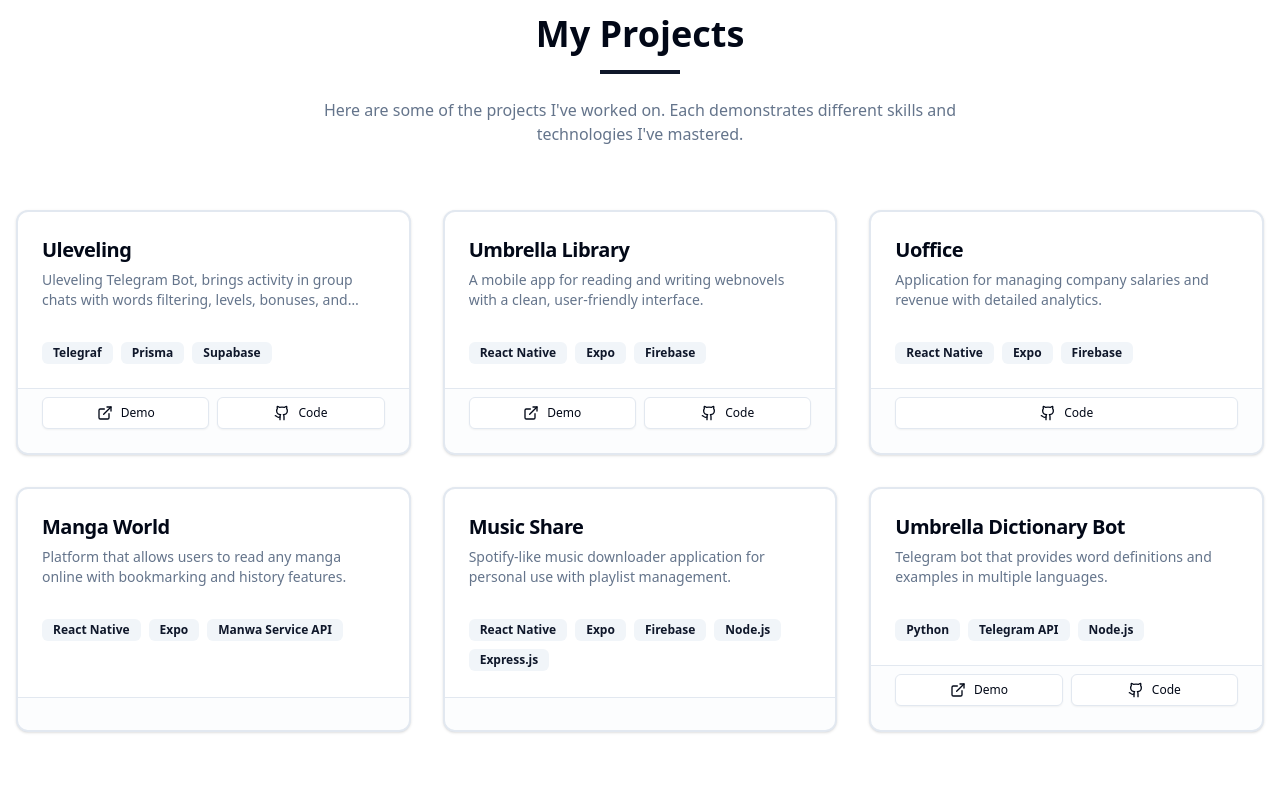
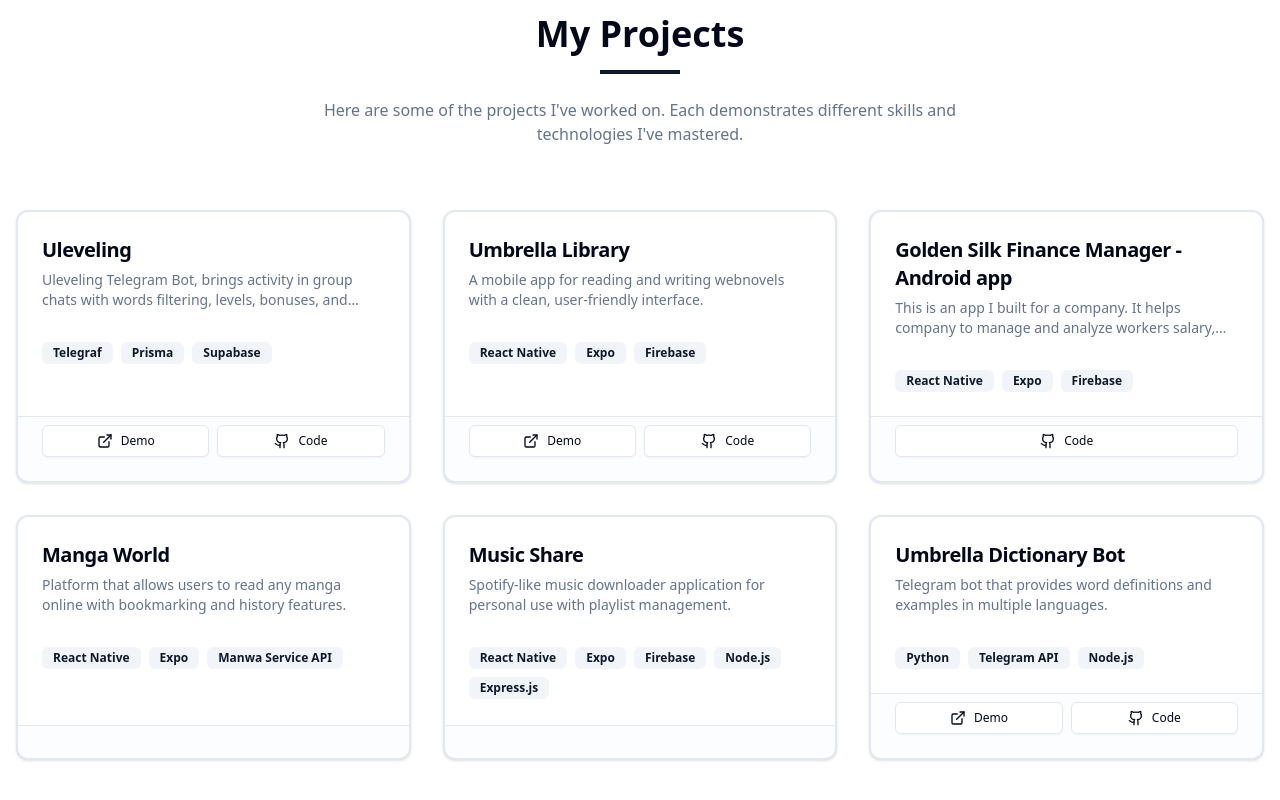
Before and after one commit to IBO-Umbrel/ibo-umbrels-portfolio, a React (Vite) app: page / in a window 1280 px wide. Shown: the part 1042-1842 px from the top of the page. Built offline with nearby package versions, Linux system fonts and the light colour scheme.

Commit message:
redifine projects description and title

```diff
--- a/src/components/ProjectsSection.tsx
+++ b/src/components/ProjectsSection.tsx
@@ -83,9 +83,9 @@ const defaultProjects: Project[] = [
         githubUrl: "https://github.com/IBO-Umbrel/umbrella-library"
     },
     {
-        title: "Uoffice",
+        title: "Golden Silk Finance Manager - Android app",
         description:
-            "Application for managing company salaries and revenue with detailed analytics.",
+            "This is an app I built for a company. It helps company to manage and analyze workers salary, and income revenue inside their phone.",
         technologies: ["React Native", "Expo", "Firebase"],
         githubUrl: "https://github.com/IBO-Umbrel/Uoffice"
     },
```
